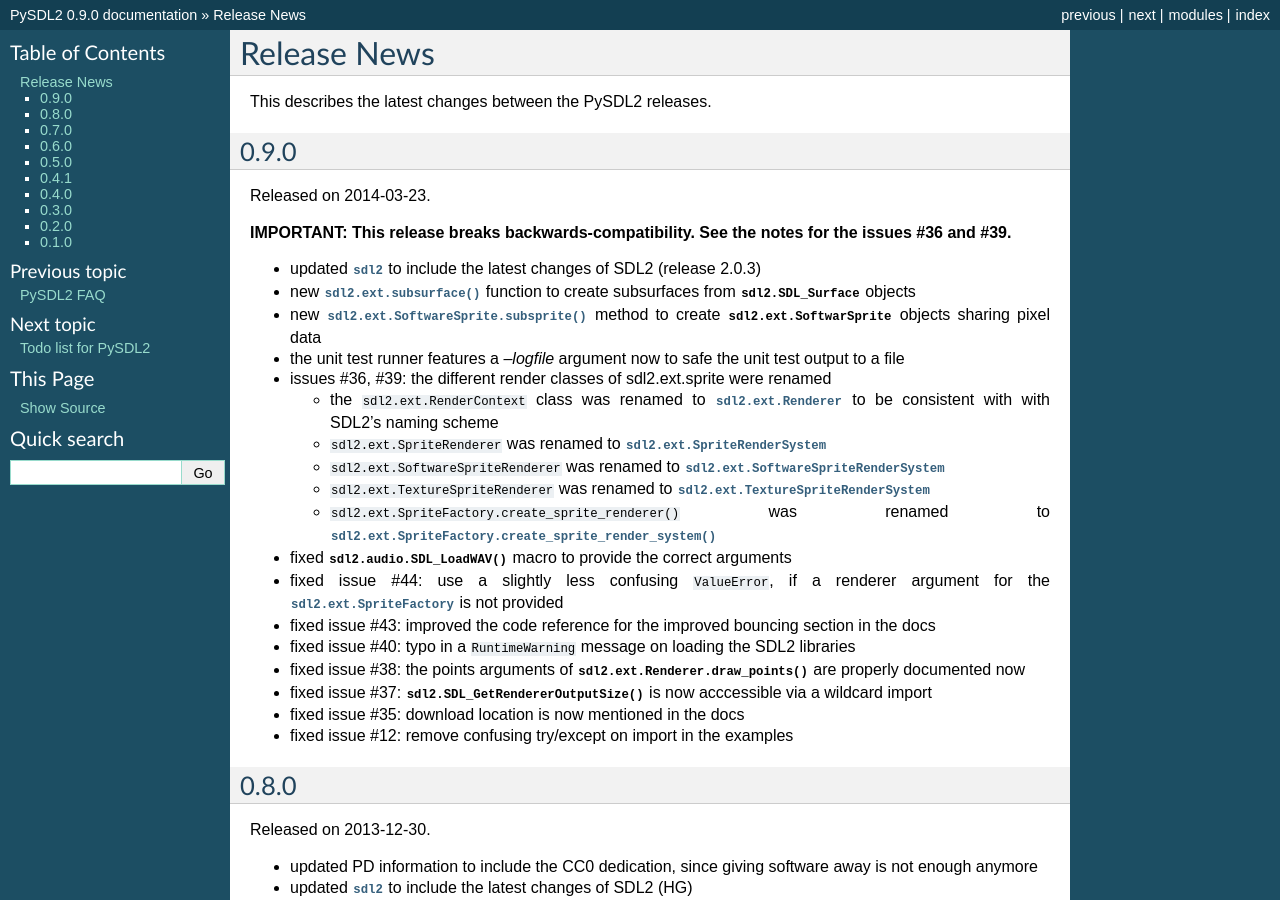
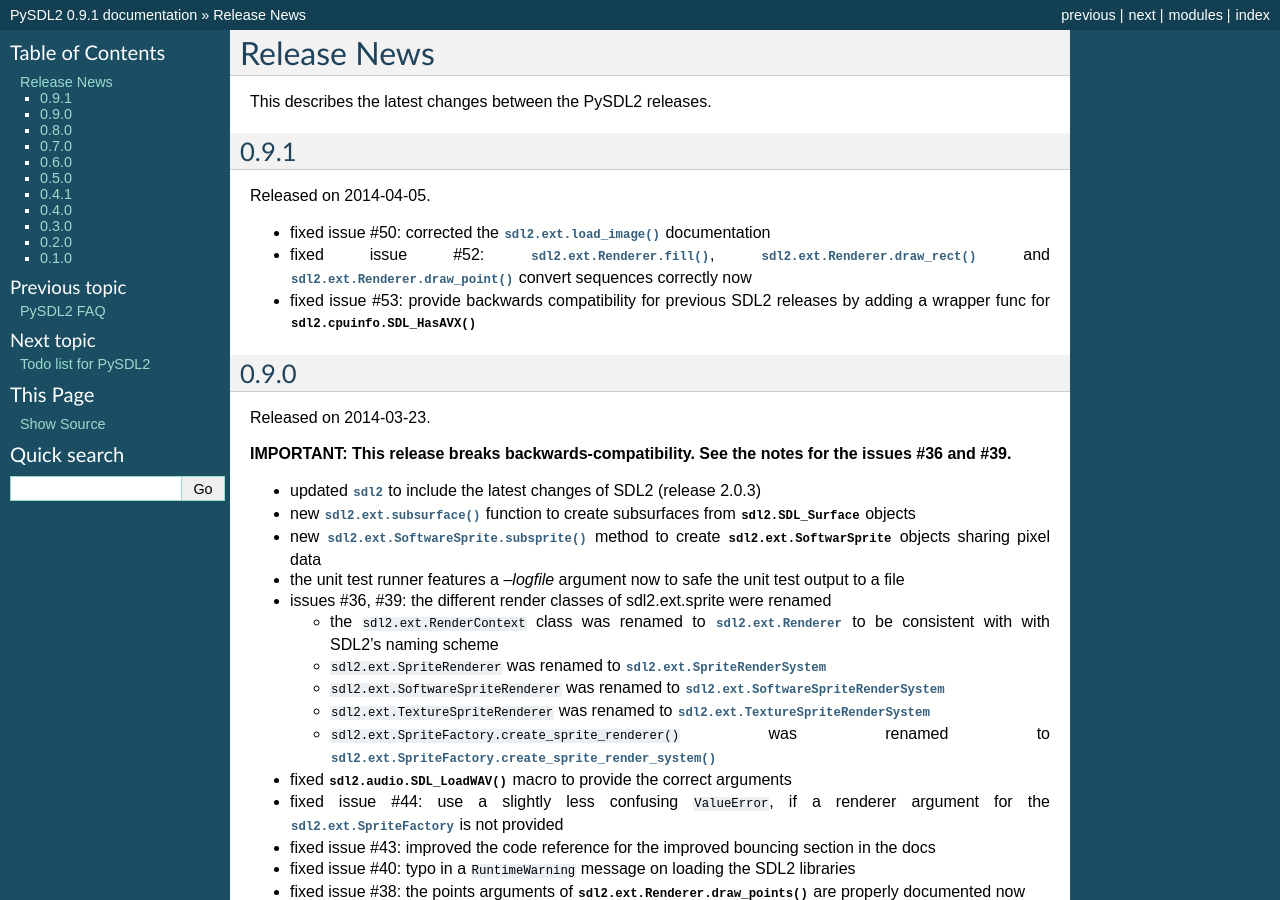
Before and after one commit to py-sdl/py-sdl2, a Sphinx documentation site: the page built from doc/news.rst, in a window 1280 px wide and 900 px high. Built offline with Sphinx 7.4.7, drawn with Linux system fonts in a browser that asks for light colours; some of the changed text lies outside the part shown.

Commit message:
- release 0.9.1

```diff
--- a/AUTHORS.txt
+++ b/AUTHORS.txt
@@ -12,4 +12,4 @@
 
 Sven Eckelmann, Marcel Rodrigues, Michael McCandless, Andreas Schiefer,
 Franz Schrober, Roger Flores, otus, Mihail Latyshov, Todd Rovito, Bil Bas,
-Dan McCombs, William Manire, Radomir Dopieralski
+Dan McCombs, William Manire, Radomir Dopieralski, Joe Polak
--- a/doc/conf.py
+++ b/doc/conf.py
@@ -57,7 +57,7 @@
 # The short X.Y version.
 version = '0.9'
 # The full version, including alpha/beta/rc tags.
-release = '0.9.0'
+release = '0.9.1'
 
 # The language for content autogenerated by Sphinx. Refer to documentation
 # for a list of supported languages.
--- a/doc/news.rst
+++ b/doc/news.rst
@@ -1,6 +1,20 @@
 Release News
 ============
 This describes the latest changes between the PySDL2 releases.
+
+0.9.1
+-----
+Released on 2014-04-05.
+
+* fixed issue #50: corrected the :func:`sdl2.ext.load_image()`
+  documentation
+* fixed issue #52: :meth:`sdl2.ext.Renderer.fill()`,
+  :meth:`sdl2.ext.Renderer.draw_rect()` and
+  :meth:`sdl2.ext.Renderer.draw_point()` convert sequences
+  correctly now
+* fixed issue #53: provide backwards compatibility for previous
+  SDL2 releases by adding a wrapper func for
+  :func:`sdl2.cpuinfo.SDL_HasAVX()`
 
 0.9.0
 -----
--- a/sdl2/__init__.py
+++ b/sdl2/__init__.py
@@ -61,5 +61,5 @@
 SDL_WasInit = _bind("SDL_WasInit", [Uint32], Uint32)
 SDL_Quit = _bind("SDL_Quit")
 
-__version__ = "0.9.0"
-version_info = (0, 9, 0, "")
+__version__ = "0.9.1"
+version_info = (0, 9, 1, "")
--- a/setup.py
+++ b/setup.py
@@ -3,7 +3,7 @@
 import sys
 from distutils.core import setup
 
-VERSION = "0.9.0"
+VERSION = "0.9.1"
 
 if __name__ == "__main__":
 
```
